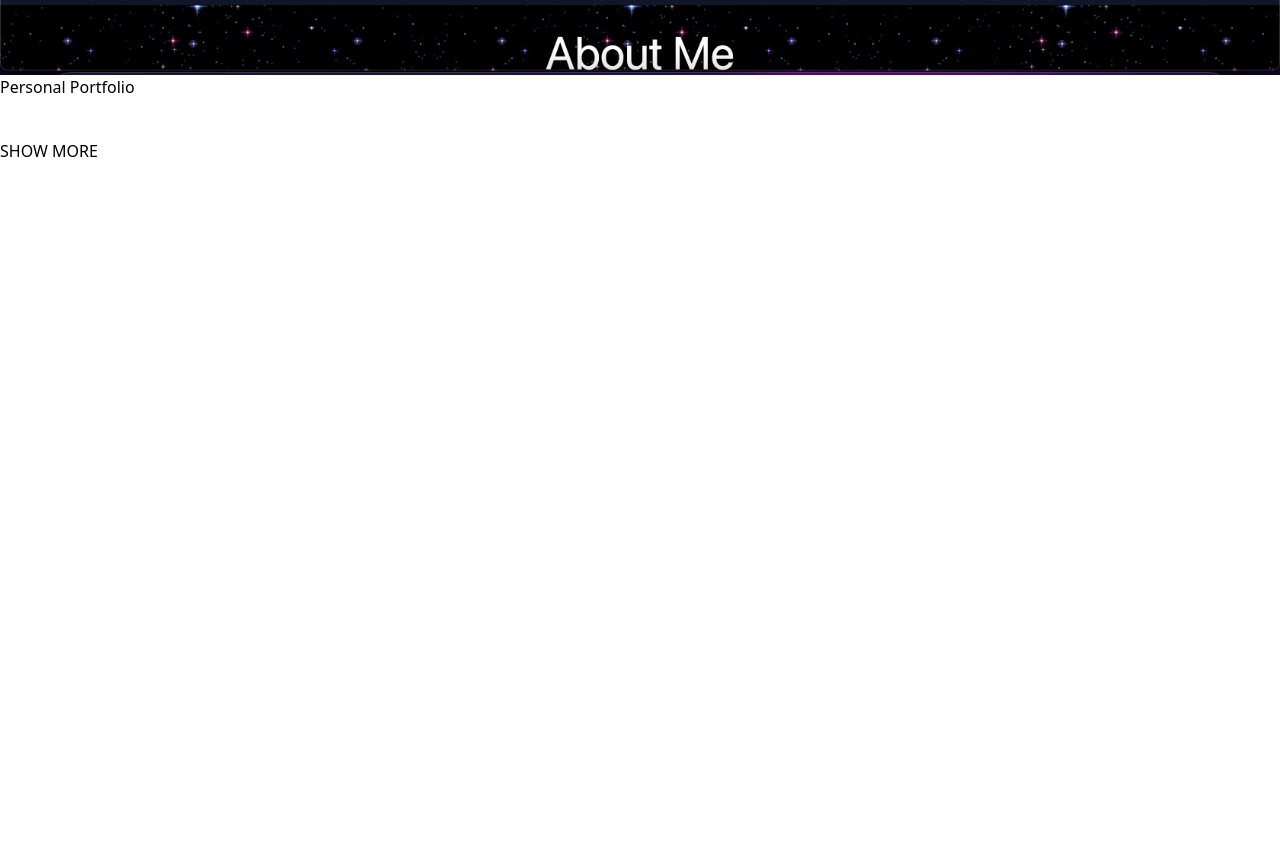
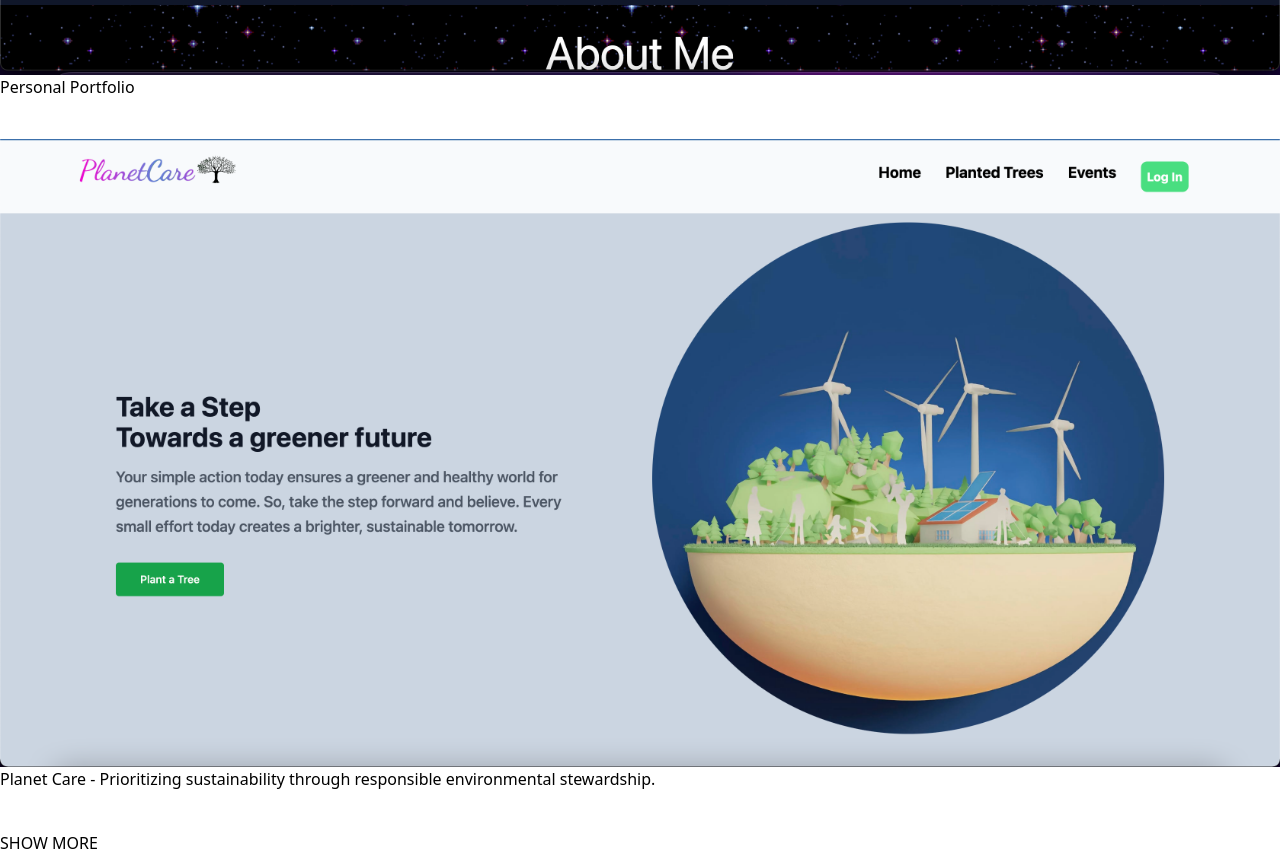
Before and after one commit to Vidip-Ghosh/Personal-Portfolio, a React (Vite) app: page /Projects in a window 1280 px wide. Shown: the part 3020-3875 px from the top of the page. Before the commit the page ends 3183 px from the top, so only its background shows below. Built offline with nearby package versions, Linux system fonts and the light colour scheme; a web font is replaced by a local one.

Commit message:
Education page to be constructed

```diff
--- /dev/null
+++ b/src/components/Education.jsx
@@ -0,0 +1,9 @@
+const Education = () => {
+  return (
+    <div>
+
+    </div>
+  )
+}
+
+export default Education
--- a/src/components/Header.jsx
+++ b/src/components/Header.jsx
@@ -20,6 +20,7 @@ const Header = () => {
             <li><Link to="/Projects">Projects</Link></li>
             <li><Link to="/Achievements">Achievements</Link></li>
             <li><Link to="/Contacts">Contact</Link></li>
+            <li><Link to="/Education">Education</Link></li>
         </ul>
 
         {/* Mobile Navbar */}
@@ -36,6 +37,7 @@ const Header = () => {
             <li><Link to="/Projects">Projects</Link></li>
             <li><Link to="/Achievements">Achievements</Link></li>
             <li><Link to="/Contacts">Contact</Link></li>
+            <li><Link to="/Education">Education</Link></li>
         </ul>
       </nav>
       {/* Toggle button */}
--- a/src/components/Projects.jsx
+++ b/src/components/Projects.jsx
@@ -3,7 +3,11 @@ import GitCollabX from '../assets/GitCollabX.png';
 import FloodGuardia from '../assets/FloodGuardia.png';
 import QRCodeGenerator from '../assets/QRCodeGenerator.png';
 import PersonalPortfolio from '../assets/PersonalPortfolio.png'
+import PlanetCare from '../assets/PlanetCare.png'
 import { AiFillGithub } from 'react-icons/ai';
+import AOS from 'aos';
+import 'aos/dist/aos.css';
+import {useEffect} from 'react'
 
 const projectList = [
   {
@@ -30,10 +34,18 @@ const projectList = [
     img: PersonalPortfolio,
     description: 'Personal Portfolio',
     link: 'https://github.com/Vidip-Ghosh/Personal-Portfolio',
+  },
+  {
+    img: PlanetCare,
+    description: "Planet Care - Prioritizing sustainability through responsible environmental stewardship.",
+    link: 'https://github.com/Vidip-Ghosh/HackOdisha'
   }
 ];
 
 const Projects = () => {
+  useEffect(() => {
+    AOS.init();
+  }, []);
   return (
     // 4 column project --> More Projects button at end
     <div className="bg-[url('./assets/BG1.png')]">
@@ -52,7 +64,7 @@ const Projects = () => {
         <div className="grid md:grid-cols-3 sm:grid-cols-1 gap-6">
           {projectList.map((item, idx) => (
             <div key={idx} className="flex flex-col items-center">
-              <img src={item.img} alt={`Project ${idx + 1}`} className="mb-4 rounded-md" />
+              <img src={item.img} alt={`Project ${idx + 1}`} className="mb-4 rounded-md h-56 w-96" />
               <p className="text-center text-white font-bold text-lg">{item.description}</p>
               <a href={item.link} target="_blank" rel="noopener noreferrer">
                 <AiFillGithub style={{fontSize:40,color:'white'}} />
--- a/src/main.jsx
+++ b/src/main.jsx
@@ -4,6 +4,7 @@ import About from './components/About.jsx'
 import Projects from './components/Projects.jsx'
 import Contact from './components/Contact.jsx'
 import Achievements from './components/Achievements'
+import Education from './components/Education'
 import './index.css'
 import {
   createBrowserRouter,
@@ -31,6 +32,10 @@ const router = createBrowserRouter([
     path:"/Projects",
     element: <Projects/>,
   },
+  {
+    path: '/Education',
+    element: <Education/>
+  }
 ]);
 ReactDOM.createRoot(document.getElementById('root')).render(
   <React.StrictMode>
```
Also changed, not shown: src/assets/PlanetCare.png (added).
